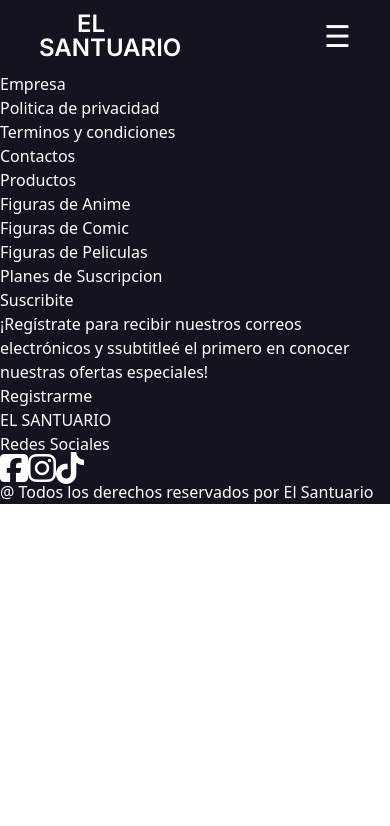
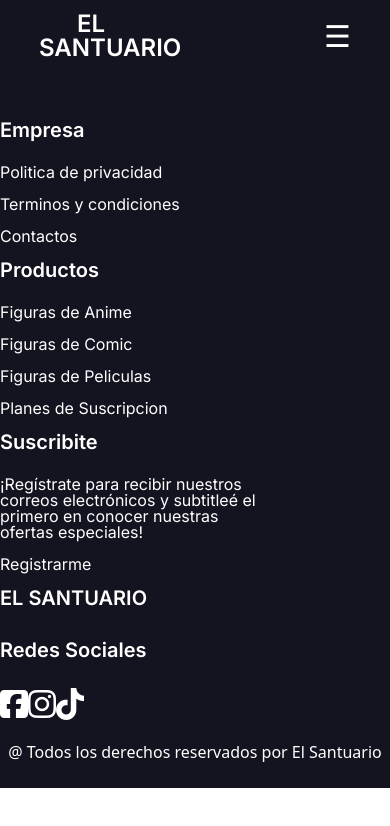
Before and after one commit to GusRivas21/Proyecto_Final_DWA, a Vue app in the folder El_Santuario_Page/: page / in a window 390 px wide. Shown: the top 826 px of the page. Built offline with nearby package versions, Linux system fonts and the light colour scheme.

Commit message:
responsividad en footer faltante

```diff
--- a/El_Santuario_Page/src/components/footerCmpt.vue
+++ b/El_Santuario_Page/src/components/footerCmpt.vue
@@ -1,41 +1,42 @@
 <template>
-    <footer class="w-full text-white"style="background-color: #141420;">
-        <div>
-            <div>
-                <h4>Empresa</h4>
-                <div>
-                    <p>Politica de privacidad</p>
-                    <p>Terminos y condiciones</p>
-                    <p>Contactos</p>
+    <footer class="w-full flex flex-col content-center text-center text-white  "style="background-color: #141420;">
+        <div class="grid grid-cols-1 md:grid-cols-3 xl:grid-cols-4 gap-x-10 text-left mt-6 py-6">
+            <div class="w-fit content-end">
+                <h4 class="inter-text-semi-bold mb-6  ">Empresa</h4>
+                <div class="inter-text-regular  ">
+                    <p class="mb-4">Politica de privacidad</p>
+                    <p class="mb-4">Terminos y condiciones</p>
+                    <p class="mb-4">Contactos</p>
                 </div>
             </div>
-            <div>
-                <h4>Productos</h4>
-                <div>
-                    <p>Figuras de Anime</p>
-                    <p>Figuras de Comic</p>
-                    <p>Figuras de Peliculas</p>
-                    <p>Planes de Suscripcion</p>
+            <div class=" w-fit">
+                <h4 class="inter-text-semi-bold mb-6  ">Productos</h4>
+                <div class="inter-text-regular  ">
+                    <p class="mb-4">Figuras de Anime</p>
+                    <p class="mb-4">Figuras de Comic</p>
+                    <p class="mb-4">Figuras de Peliculas</p>
+                    <p class="mb-4">Planes de Suscripcion</p>
                 </div>
             </div>
-            <div>
-                <h4>Suscribite</h4>
-                <div>
-                    <p>¡Regístrate para recibir nuestros correos electrónicos y ssubtitleé el primero en conocer nuestras ofertas especiales!</p>
-                    <p>Registrarme</p>
+            <div class=" w-3xs">
+                <h4 class="inter-text-semi-bold mb-6  ">Suscribite</h4>
+                <div class="inter-text-regular">
+                    <p class="mb-4">¡Regístrate para recibir nuestros correos electrónicos y subtitleé el primero en conocer nuestras ofertas especiales!</p>
+                    <p class="mb-4">Registrarme</p>
                 </div>
             </div>
-            <div>
-                <h4>EL SANTUARIO</h4>
-                <p>Redes Sociales</p>
-                <div>
+            <!-- <div class=" w-3xs ml-5"> -->
+            <div class=" w-fit">
+                <h4 class="inter-text-semi-bold mb-8  " >EL SANTUARIO</h4>
+                <h4 class="inter-text-semi-bold mb-8">Redes Sociales</h4>
+                <div  >
                     <i class="fa-brands fa-square-facebook fa-2xl" style="color: #ffffff;"></i>
                     <i class="fa-brands fa-instagram fa-2xl" style="color: #ffffff;"></i>
                     <i class="fa-brands fa-tiktok fa-2xl" style="color: #ffffff;"></i>
                 </div>
             </div>
         </div>
-        <p>@ Todos los derechos reservados por El Santuario</p>
+        <p class="mb-6">@ Todos los derechos reservados por El Santuario</p>
     </footer>
 </template>
 
```
